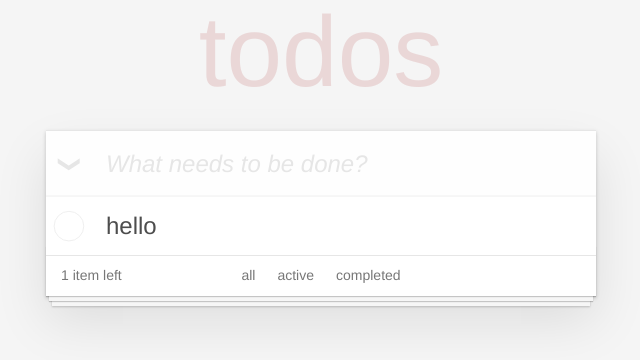
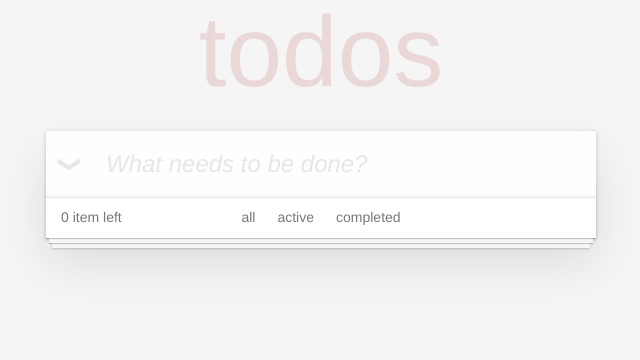
Before and after one commit to Danik-Off/react-ToDo, a React (Create React App) app in the folder todo/: page / in a window 1280 px wide. Shown: the top 360 px of the page, without its empty margins (319-959 px from the left). Built offline with nearby package versions, Linux system fonts and the light colour scheme.

Commit message:
Update listTast.js

```diff
--- a/todo/src/listTast.js
+++ b/todo/src/listTast.js
@@ -10,15 +10,15 @@ function Filter({ text, onClick, active }) {
   );
 }
 
-function Task({ id, text, cheked, onEdit, onDelete, updateStatus }) {
+function Task({ id, text, checked, onEdit, onDelete, updateStatus }) {
   return (
-    <li key={id} data-id={id}>
+    <li key={id} id={id}>
       <div className="view">
         <input
           className="toggle"
           onChange={updateStatus}
           type="checkbox"
-          defaultChecked={cheked}
+          defaultChecked={checked}
         />
         <label onDoubleClick={onEdit}>{text}</label>
         <button className="destroy" onClick={onDelete}></button>
@@ -28,9 +28,7 @@ function Task({ id, text, cheked, onEdit, onDelete, updateStatus }) {
 }
 
 export default function Main() {
-  const [tasks, setTasks] = useState([
-    { text: "hello", cheked: false, editTask, deleteTask },
-  ]);
+  const [tasks, setTasks] = useState([]);
   const [filter, setFilter] = useState("all");
 
   const listTask = tasks
@@ -39,16 +37,16 @@ export default function Main() {
         default:
           return true;
         case "active":
-          return task.cheked === false;
+          return task.checked === false;
         case "completed":
-          return task.cheked === true;
+          return task.checked === true;
       }
     })
     .map((item, index) => (
       <Task
         id={index}
         text={item.text}
-        cheked={item.cheked}
+        checked={item.checked}
         onEdit={editTask}
         onDelete={deleteTask}
         updateStatus={updateStatusTask}
@@ -56,24 +54,31 @@ export default function Main() {
     ));
 
   const addTask = (e) => {
+    console.log(e.key);
+    if(!((e.key === "Enter")||(e.key ===null)))
+      return null;
     const text = e.target.value;
     e.target.value = "";
     if (text)
-      setTasks([
-        ...tasks,
-        { id: Date.now(), text: text, cheked: false },
-      ]);
+      setTasks([...tasks, { id: Date.now(), text: text, checked: false }]);
   };
+
   function editTask() {
     console.log("edit");
   }
+
+
   function deleteTask() {
     console.log("delete");
   }
+
   function updateStatusTask(e) {
-    const view =e.target.parentNode;
+    const view = e.target.parentNode;
     const li = view.parentNode;
-    console.log(li.data,"delete");
+    let newTask = tasks;
+    newTask[li.id].checked = !newTask[li.id].checked ;
+    setTasks(newTask);
+    console.log(tasks.filter((task) => task.checked === false).length);
   }
 
   return (
@@ -83,13 +88,14 @@ export default function Main() {
         placeholder="What needs to be done?"
         autoFocus
         onBlur={addTask}
+        onKeyDown={addTask}
       />
       <input id="toggle-all" className="toggle-all" type="checkbox" />
       <label htmlFor="toggle-all">Mark all as complete</label>
       <ul className="todo-list">{listTask}</ul>
       <footer className="footer">
         <span className="todo-count">
-          {tasks.filter((task) => task.cheked === false).length} item left
+          {tasks.filter((task) => task.checked === false).length} item left
         </span>
         <ul className="filters">
           <Filter
```
